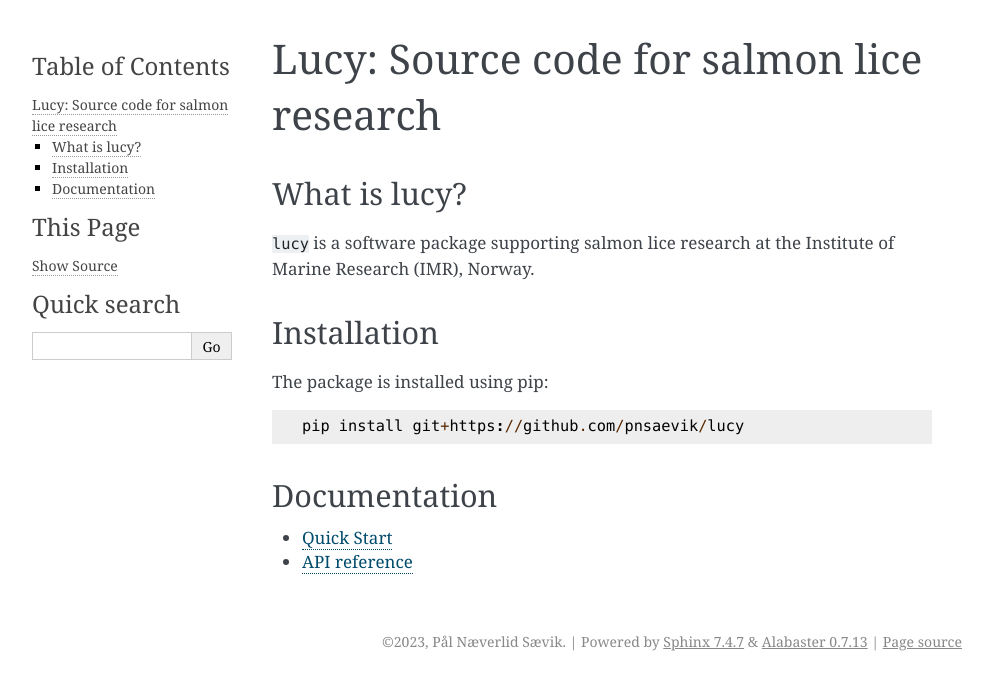
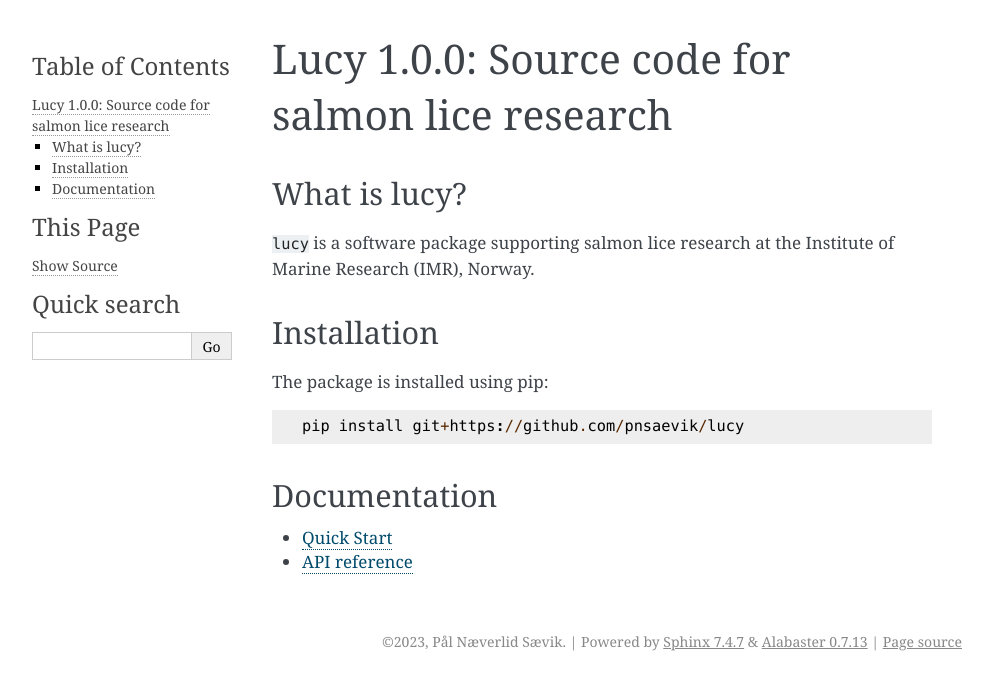
Before and after one commit to pnsaevik/lucy, a Sphinx documentation site: the page built from docs/source/index.rst, in a window 1280 px wide. Shown: the top 690 px of the page, without its empty margins (148-1141 px from the left). Built offline with Sphinx 7.4.7, drawn with Linux system fonts in a browser that asks for light colours; part of the change alters nothing that is shown.

```diff
--- a/docs/source/conf.py
+++ b/docs/source/conf.py
@@ -49,6 +49,7 @@ def getversion():
     return lucy.__version__
 
 
+version = getversion()
 release = getversion()
 
 
--- a/docs/source/index.rst
+++ b/docs/source/index.rst
@@ -1,6 +1,6 @@
-==========================================
-Lucy: Source code for salmon lice research
-==========================================
+====================================================================
+Lucy |version|: Source code for salmon lice research
+====================================================================
 
 
 What is lucy?
```
